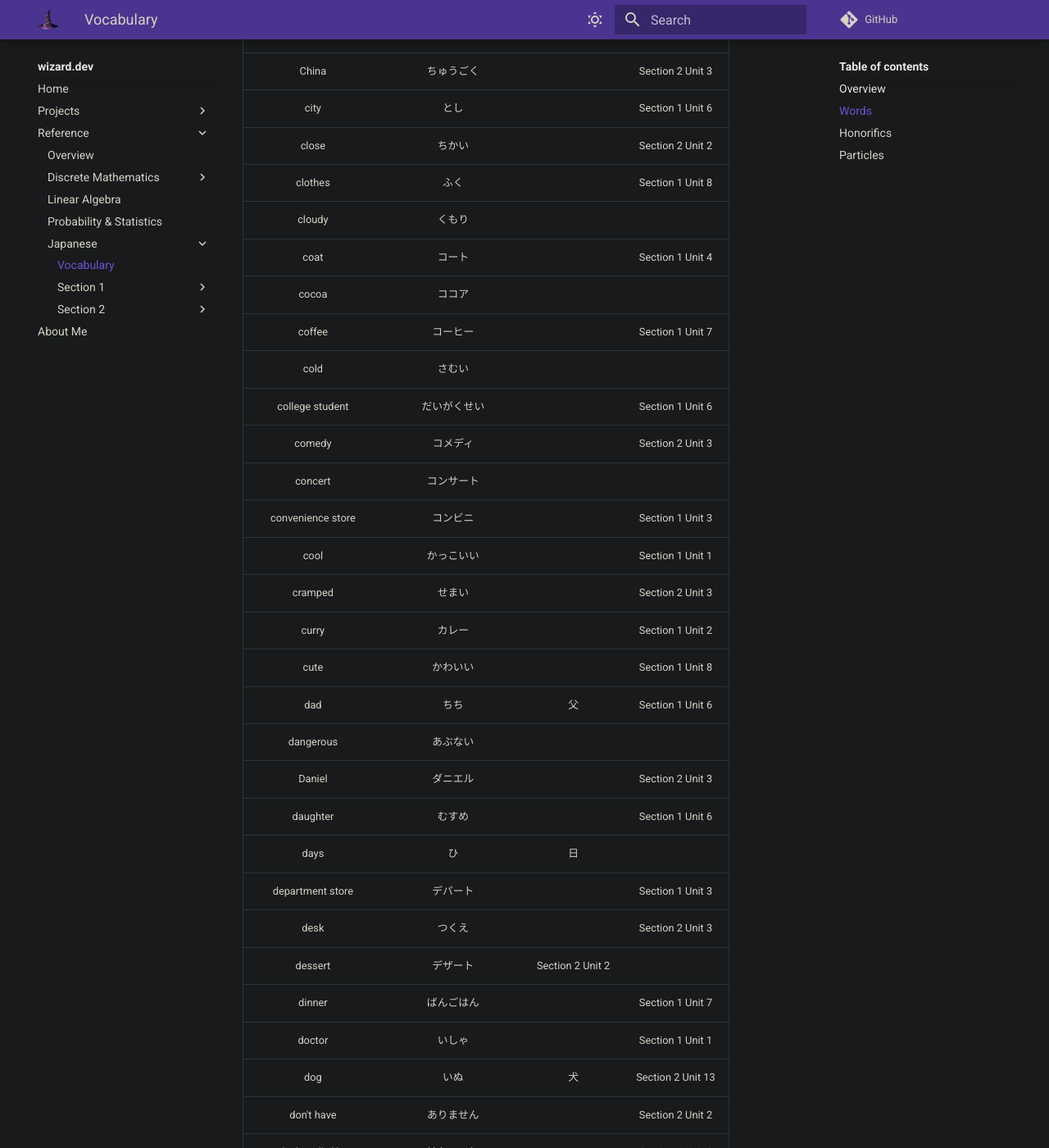
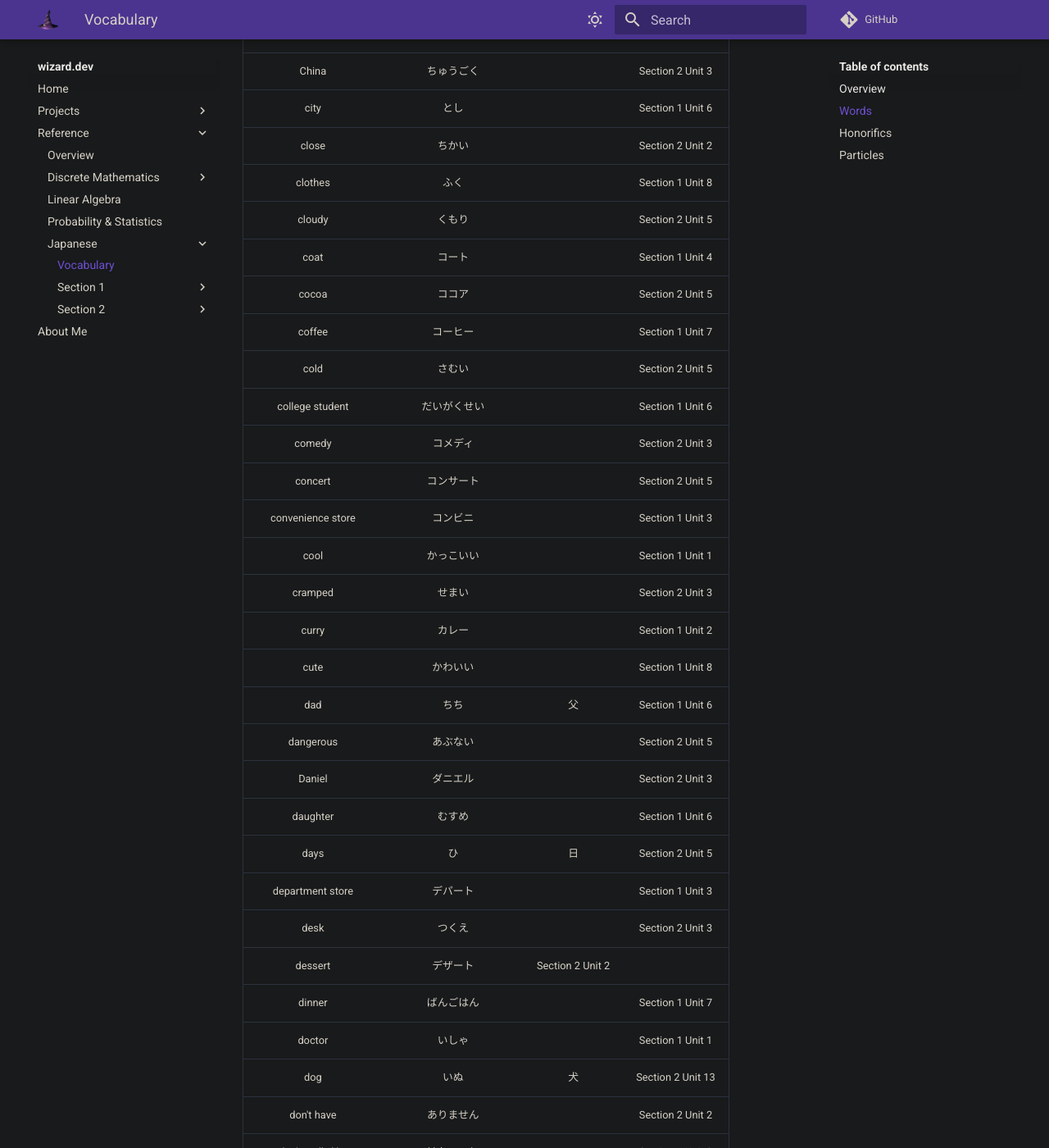
Before and after one commit to zkWildfire/wizard.dev, an MkDocs documentation site: the page built from docs/reference/japanese/vocabulary.md, in a window 1280 px wide and 1400 px high, scrolled down 2972 px. Shown: the whole window at 82% size. Built offline with MkDocs 1.6.1 and Material for MkDocs 9.7.7, drawn with Linux system fonts in a browser that asks for light colours; comment, search, counter and statistics services are not loaded; some of the changed text lies outside the part shown.

Commit message:
Fix missing "introduced in" column values.

```diff
--- a/docs/reference/japanese/vocabulary.md
+++ b/docs/reference/japanese/vocabulary.md
@@ -15,10 +15,10 @@ one or more Kanji characters.
 | air conditioner | エアコン | | Section 2 Unit 3 |
 | airport | くうこう | | Section 1 Unit 5 |
 | Akihabara | あきはばら | | Section 2 Unit 4 |
-| allergy | アレルギー | |
-| alright/okay | だいじょうぶ | |
+| allergy | アレルギー | | Section 2 Unit 5 |
+| alright/okay | だいじょうぶ | | Section 2 Unit 5 |
 | always | いつも | | Section 2 Unit 2 |
-| ambulance | きゅうきゅうしゃ | |
+| ambulance | きゅうきゅうしゃ | | Section 2 Unit 5 |
 | America | アメリカ | | Section 1 Unit 3 |
 | American (thing) | アメリカの | | Section 2 Unit 3 |
 | American | アメリカじん | | Section 1 Unit 3 |
@@ -32,7 +32,7 @@ one or more Kanji characters.
 | baseball | やきゅう | | Section 1 Unit 7 |
 | basketball | バスケットボール | | Section 1 Unit 7 |
 | bathtub | ふろ | 風呂 | Section 2 Unit 13 |
-| beach | うみ | |
+| beach | うみ | | Section 2 Unit 5 |
 | bed | ベッド | | Section 2 Unit 3 |
 | bedroom | しんしつ | 寝室 | Section 2 Unit 13 |
 | big | おおきい | 大きい | Section 1 Unit 3 |
@@ -69,24 +69,24 @@ one or more Kanji characters.
 | city | とし | | Section 1 Unit 6 |
 | close | ちかい | | Section 2 Unit 2 |
 | clothes | ふく | | Section 1 Unit 8 |
-| cloudy | くもり | |
+| cloudy | くもり | | Section 2 Unit 5 |
 | coat | コート | | Section 1 Unit 4 |
-| cocoa | ココア | |
+| cocoa | ココア | | Section 2 Unit 5 |
 | coffee | コーヒー | | Section 1 Unit 7 |
-| cold | さむい | |
+| cold | さむい | | Section 2 Unit 5 |
 | college student | だいがくせい | | Section 1 Unit 6 |
 | comedy | コメディ | | Section 2 Unit 3 |
-| concert | コンサート | |
+| concert | コンサート | | Section 2 Unit 5 |
 | convenience store | コンビニ | | Section 1 Unit 3 |
 | cool | かっこいい | | Section 1 Unit 1 |
 | cramped | せまい | | Section 2 Unit 3 |
 | curry | カレー | | Section 1 Unit 2 |
 | cute | かわいい | | Section 1 Unit 8 |
 | dad | ちち | 父 | Section 1 Unit 6 |
-| dangerous | あぶない | |
+| dangerous | あぶない | | Section 2 Unit 5 |
 | Daniel | ダニエル | | Section 2 Unit 3 |
 | daughter | むすめ | | Section 1 Unit 6 |
-| days | ひ | 日 |
+| days | ひ | 日 | Section 2 Unit 5 |
 | department store | デパート | | Section 1 Unit 3 |
 | desk | つくえ | | Section 2 Unit 3 |
 | dessert | デザート | Section 2 Unit 2|
@@ -98,7 +98,7 @@ one or more Kanji characters.
 | drama | ドラマ | | Section 1 Unit 7 |
 | dress | ドレス | | Section 1 Unit 8 |
 | eight | はち | 八 | Section 1 Unit 7 |
-| eight minutes | はっぷん | 八分 |
+| eight minutes | はっぷん | 八分 | Section 2 Unit 5 |
 | eight o'clock | はちじ | 八時 | Section 2 Unit 1 |
 | elevator | エレベーター | | Section 2 Unit 2 |
 | eleven | じゅういち | 十一 | Section 1 Unit 7 |
@@ -113,23 +113,23 @@ one or more Kanji characters.
 | excuse me | すみません | | Section 1 Unit 5 |
 | exit | でぐち | | Section 2 Unit 2 |
 | expensive | たかい | | Section 1 Unit 8 |
-| fall | あき | |
+| fall | あき | | Section 2 Unit 5 |
 | family | かぞく | | Section 1 Unit 6 |
 | famous | ゆうめい | | Section 1 Unit 6 |
 | fantasy | ファンタジー | | Section 2 Unit 3 |
 | far | とおい | | Section 2 Unit 2 |
 | fashionable | おしゃれ | | Section 1 Unit 6 |
 | fast | はやい | | Section 2 Unit 4 |
-| feeling sick | ぐあいがわるい | |
+| feeling sick | ぐあいがわるい | | Section 2 Unit 5 |
 | final stop | しゅうてん | | Section 2 Unit 4 |
-| fireworks | はなび | |
+| fireworks | はなび | | Section 2 Unit 5 |
 | first floor | いっかい | | Section 2 Unit 2 |
 | five | ご | 五 | Section 1 Unit 6 |
-| five minutes | ごふん | 五分 |
+| five minutes | ごふん | 五分 | Section 2 Unit 5 |
 | five o'clock | ごじ | 五時 | Section 2 Unit 1 |
 | four (objects) | よっつ | | Section 2 Unit 1 |
 | four | よん | 四 | Section 1 Unit 6 |
-| four minutes | よんぷん | 四分 |
+| four minutes | よんぷん | 四分 | Section 2 Unit 5 |
 | four o'clock | よじ | 四時 | Section 2 Unit 1 |
 | friend | ともだち | | Section 1 Unit 7 |
 | from | しゅっしん | | Section 1 Unit 6 |
@@ -149,9 +149,9 @@ one or more Kanji characters.
 | hideous | ダサい | | Section 1 Unit 8 |
 | hobby | しゅみ | | Section 2 Unit 3 |
 | horror | ホラー | | Section 2 Unit 3 |
-| hospital | びょういん | |
-| hot | あつい | |
-| hot spring | おんせん | |
+| hospital | びょういん | | Section 2 Unit 5 |
+| hot | あつい | | Section 2 Unit 5 |
+| hot spring | おんせん | | Section 2 Unit 5 |
 | hotel | ホテル | | Section 1 Unit 3 |
 | hour | じかん | 時間 | Section 2 Unit 4 |
 | house | いえ | | Section 2 Unit 3 |
@@ -175,7 +175,7 @@ one or more Kanji characters.
 | jazz | ジャズ | | Section 1 Unit 7 |
 | judo | じゅうどう | | Section 2 Unit 1 |
 | juice | ジュース | | Section 2 Unit 1 |
-| July | しちがつ | 七月 |
+| July | しちがつ | 七月 | Section 2 Unit 5 |
 | K-pop | Kポップ | | Section 2 Unit 3 |
 | karate | からて | | Section 2 Unit 1 |
 | Ken | けん | | Section 1 Unit 2 |
@@ -191,12 +191,12 @@ one or more Kanji characters.
 | lovely | すてき | | Section 1 Unit 8 |
 | lunch | ひるごはん | Section 1 Unit 7 |
 | magazine | ざっし | | Section 1 Unit 7 |
-| make sure to | ちゃんと | |
+| make sure to | ちゃんと | | Section 2 Unit 5 |
 | Malaysia | マレーシア | | Section 2 Unit 3 |
 | manga | まんが | | Section 1 Unit 7 |
 | map | ちず | | Section 1 Unit 5 |
 | meal set | ていしょく | | Section 2 Unit 1 |
-| medicine | くすり | |
+| medicine | くすり | | Section 2 Unit 5 |
 | microwave | でんしレンジ | | Section 2 Unit 3 |
 | midnight | れいじ | 零時 | Section 2 Unit 13 |
 | minute | ふん | 分 | Section 2 Unit 4 |
@@ -211,7 +211,7 @@ one or more Kanji characters.
 | mystery | ミステリー | | Section 2 Unit 3 |
 | Nakayama | なかやま | 中山 | Section 1 Unit 4 |
 | Naomi | なおみ | | Section 1 Unit 1 |
-| nearby | ちかく | |
+| nearby | ちかく | | Section 2 Unit 5 |
 | necktie | ネクタイ | | Section 1 Unit 8 |
 | new | あたらしい | 新しい | Section 1 Unit 8 |
 | New York | ニューヨーク | | Section 1 Unit 6 |
@@ -222,7 +222,7 @@ one or more Kanji characters.
 | nice to meet you | どうぞよろしく | | Section 1 Unit 2 |
 | nice to meet you | はじめまして | | Section 1 Unit 6 |
 | nine | きゅう | 九 | Section 1 Unit 7 |
-| nine minutes | きゅうふん | 九分 |
+| nine minutes | きゅうふん | 九分 | Section 2 Unit 5 |
 | nine o'clock | くじ | 九時 | Section 1 Unit 7 |
 | no | いいえ | | Section 1 Unit 6 |
 | noisy | うるさい | | Section 1 Unit 6 |
@@ -240,33 +240,33 @@ one or more Kanji characters.
 | one (birds, rabbits, etc) | いちわ | 一羽 | Section 2 Unit 13 |
 | one (object) | ひとつ | | Section 2 Unit 1 |
 | one | いち | 一 | Section 1 Unit 5 |
-| one minute | いっぷん | 一分 |
+| one minute | いっぷん | 一分 | Section 2 Unit 5 |
 | one o'clock | いちじ | 一時 | Section 1 Unit 5 |
 | Osaka | おおさか | | Section 2 Unit 4 |
 | outlet | コンセント | | Section 2 Unit 2 |
 | over there | あそこ | | Section 2 Unit 2 |
-| parents | りょうしん | |
-| park | こうえん | |
+| parents | りょうしん | | Section 2 Unit 5 |
+| park | こうえん | | Section 2 Unit 5 |
 | passport | パスポート | | Section 1 Unit 5 |
 | pasta | パスタ | | Section 2 Unit 2 |
 | person | ひと | | Section 1 Unit 1 |
 | pet | ペット | | Section 2 Unit 13 |
 | phone | でんわ | | Section 2 Unit 2 |
-| phone number | でんわばんごう | |
+| phone number | でんわばんごう | | Section 2 Unit 5 |
 | pizza | ピザ | | Section 1 Unit 7 |
 | pizza shop | ピザや | | Section 2 Unit 4 |
 | place | ところ | | Section 2 Unit 4 |
 | platforms | ホーム | | Section 2 Unit 2 |
 | please | ください | | Section 1 Unit 1 |
-| police | けいさつ | |
-| pool | プール | |
+| police | けいさつ | | Section 2 Unit 5 |
+| pool | プール | | Section 2 Unit 5 |
 | postcard | ポストカード | | Section 2 Unit 4 |
 | pretty | きれい | | Section 2 Unit 4 |
 | probably | たぶん | | Section 2 Unit 3 |
 | puppy | こいぬ | 子犬 | Section 2 Unit 13 |
 | quiet | しずか | | Section 1 Unit 6 |
 | radio | ラジオ | | Section 2 Unit 2 |
-| rainy | あめ | |
+| rainy | あめ | | Section 2 Unit 5 |
 | ramen | ラーメン | | Section 1 Unit 2 |
 | ramen shop | ラーメンや | | Section 2 Unit 4 |
 | really? | ほんとうですか。 | | Section 2 Unit 3 |
@@ -284,23 +284,23 @@ one or more Kanji characters.
 | Saturday | どようび | 土曜日 | Section 2 Unit 1 |
 | second floor | にかい | | Section 2 Unit 2 |
 | see you tomorrow | またあした | | Section 1 Unit 2 |
-| September | くがつ | 九月 |
+| September | くがつ | 九月 | Section 2 Unit 5 |
 | seven | なな | 七 | Section 1 Unit 6 |
-| seven minutes | ななふん | 七分 |
+| seven minutes | ななふん | 七分 | Section 2 Unit 5 |
 | seven o'clock | しちじ | 七時 | Section 1 Unit 7 |
 | Shibuya | しぶや | | Section 2 Unit 4 |
 | shoe | くつ | | Section 1 Unit 4 |
 | shower | シャワー | | Section 2 Unit 2 |
 | shrine | じんじゃ | | Section 2 Unit 4 |
 | six | ろく | 六 | Section 1 Unit 6 |
-| six minutes | ろっぷん | 六分 |
+| six minutes | ろっぷん | 六分 | Section 2 Unit 5 |
 | six o'clock | ろくじ | 六時 | Section 2 Unit 1 |
 | skirt | スカート | | Section 1 Unit 8 |
 | small | ちいさい | 小さい | Section 1 Unit 3 |
 | smart | あたまがい | | Section 1 Unit 6 |
 | smartphone | スマホ | | Section 1 Unit 5 |
 | snack | おかし | | Section 2 Unit 4 |
-| snowy | ゆき | |
+| snowy | ゆき | | Section 2 Unit 5 |
 | soba | そば | | Section 2 Unit 1 |
 | soccer | サッカー | | Section 1 Unit 7 |
 | sofa | ソファー | | Section 2 Unit 13 |
@@ -310,7 +310,7 @@ one or more Kanji characters.
 | souvenir | おみやげ | | Section 2 Unit 4 |
 | spacious | ひろい | | Section 2 Unit 3 |
 | sports | スポーツ | | Section 2 Unit 2 |
-| spring | はる | |
+| spring | はる | | Section 2 Unit 5 |
 | stairs | かいだん | | Section 2 Unit 2 |
 | still | まだ | | Section 2 Unit 3 |
 | storage locker | コインロッカー | | Section 2 Unit 2 |
@@ -318,10 +318,10 @@ one or more Kanji characters.
 | student | がくせい | 学生 | Section 1 Unit 1 |
 | stylish | おしゃれ | | Section 1 Unit 6 |
 | subway | ちかてつ | | Section 1 Unit 5 |
-| summer | なつ | |
-| summer break | なつやすみ | |
+| summer | なつ | | Section 2 Unit 5 |
+| summer break | なつやすみ | | Section 2 Unit 5 |
 | Sunday | にちようび | 日曜日 | Section 2 Unit 1 |
-| sunny | はれ | |
+| sunny | はれ | | Section 2 Unit 5 |
 | sushi | すし | | Section 1 Unit 1 |
 | T-shirt | Tシャツ | | Section 1 Unit 8 |
 | table | テーブル | | Section 2 Unit 3 |
@@ -333,7 +333,7 @@ one or more Kanji characters.
 | temple | おてら | | Section 2 Unit 4 |
 | tempura | てんぷら | | Section 2 Unit 1 |
 | ten | じゅう | 十 | Section 1 Unit 7 |
-| ten minutes | じゅっぷん | 十分 |
+| ten minutes | じゅっぷん | 十分 | Section 2 Unit 5 |
 | ten o'clock | じゅうじ | 十時 | Section 2 Unit 1 |
 | tennis | テニス | | Section 1 Unit 7 |
 | thank you (formal) | ありがとうございます | | Section 1 Unit 8 |
@@ -346,14 +346,14 @@ one or more Kanji characters.
 | this | ここ | | Section 2 Unit 4 |
 | this | こちら | | Section 2 Unit 3 |
 | this | これ | | Section 1 Unit 2 |
-| this evening | こんばん | |
+| this evening | こんばん | | Section 2 Unit 5 |
 | this week | こんしゅう | | Section 2 Unit 3 |
 | those | それら | | Section 1 Unit 4 |
 | thousand | せん | 千 | Section 1 Unit 8 |
 | three (birds, rabbits, etc) | さんば | 三羽 | Section 2 Unit 13 |
 | three (objects) | みっつ | | Section 2 Unit 1 |
 | three | さん | 三 | Section 1 Unit 5 |
-| three minutes | さんぷん | 三分 |
+| three minutes | さんぷん | 三分 | Section 2 Unit 5 |
 | three o'clock | さんじ | 三時 | Section 1 Unit 5 |
 | ticket | きっぷ | | Section 1 Unit 5 |
 | ticket gate | かいさつ | | Section 2 Unit 2 |
@@ -377,16 +377,16 @@ one or more Kanji characters.
 | to not have | いません | | Section 2 Unit 13 |
 | to play | します | | Section 1 Unit 7 |
 | to read | よみます | 読みます | Section 1 Unit 7 |
-| to rest | やすみます | 休みます |
+| to rest | やすみます | 休みます | Section 2 Unit 5 |
 | to run | はしります | | Section 2 Unit 1 |
-| to sit down | すわります | |
+| to sit down | すわります | | Section 2 Unit 5 |
 | to sleep | ねます | | Section 2 Unit 2 |
 | to swim | よぎます | | Section 2 Unit 1 |
 | to take (time) | かかります | | Section 2 Unit 4 |
 | to take | あびます | | Section 2 Unit 2 |
 | to talk | はなします | 話します | Section 2 Unit 1 |
 | to watch | みます | 見ます | Section 1 Unit 7 |
-| today | きょう | |
+| today | きょう | | Section 2 Unit 5 |
 | toilet | トイレ | | Section 2 Unit 13 |
 | Tokyo | とうきょう | 東京 | Section 1 Unit 6 |
 | Toronto | トロント | | Section 1 Unit 6 |
@@ -400,7 +400,7 @@ one or more Kanji characters.
 | two (birds, rabbits, etc) | にわ | 二羽 | Section 2 Unit 13 |
 | two (objects) | ふたつ | | Section 2 Unit 1 |
 | two | に | 二 | Section 1 Unit 5 |
-| two minutes | にふん | 二分 |
+| two minutes | にふん | 二分 | Section 2 Unit 5 |
 | two o'clock | にじ | 二時 | Section 1 Unit 5 |
 | udon | うどん | | Section 2 Unit 1 |
 | Ueno Park | うえのこうえん | | Section 2 Unit 4 |
@@ -417,10 +417,10 @@ one or more Kanji characters.
 | volleyball | バレーボール | | Section 2 Unit 2 |
 | wallet | さいふ | | Section 1 Unit 8 |
 | want | ほしい | | Section 1 Unit 8 |
-| warm | あたたかい | |
+| warm | あたたかい | | Section 2 Unit 5 |
 | washing machine | せんたくき | | Section 2 Unit 3 |
 | water | みず | 水 | Section 1 Unit 1 |
-| weather | てんき | |
+| weather | てんき | | Section 2 Unit 5 |
 | weekend | しゅうまつ | | Section 2 Unit 1 |
 | well-lit | あかるい | | Section 2 Unit 3 |
 | what is your name? | おなまえは？ | | Section 1 Unit 6 |
@@ -432,7 +432,7 @@ one or more Kanji characters.
 | white | しろい | | Section 1 Unit 4 |
 | wife | つま | | Section 1 Unit 6 |
 | window | まど | 窓 | Section 2 Unit 13 |
-| winter | ふゆ | |
+| winter | ふゆ | | Section 2 Unit 5 |
 | with | と | | Section 1 Unit 7 |
 | Yamaguchi | やまぐち | 山口 | Section 1 Unit 4 |
 | yard | にわ | 庭 | Section 2 Unit 13 |
@@ -443,9 +443,9 @@ one or more Kanji characters.
 | Yokohama | よこはま | | Section 2 Unit 4 |
 | younger brother | おとうと | | Section 1 Unit 6 |
 | younger sister | いもうと | | Section 1 Unit 6 |
-| your family | ごかぞく | |
-| your parents | ごりょうしん | |
-| zero | ゼロ | |
+| your family | ごかぞく | | Section 2 Unit 5 |
+| your parents | ごりょうしん | | Section 2 Unit 5 |
+| zero | ゼロ | | Section 2 Unit 5 |
 
 
 ## Honorifics
```
